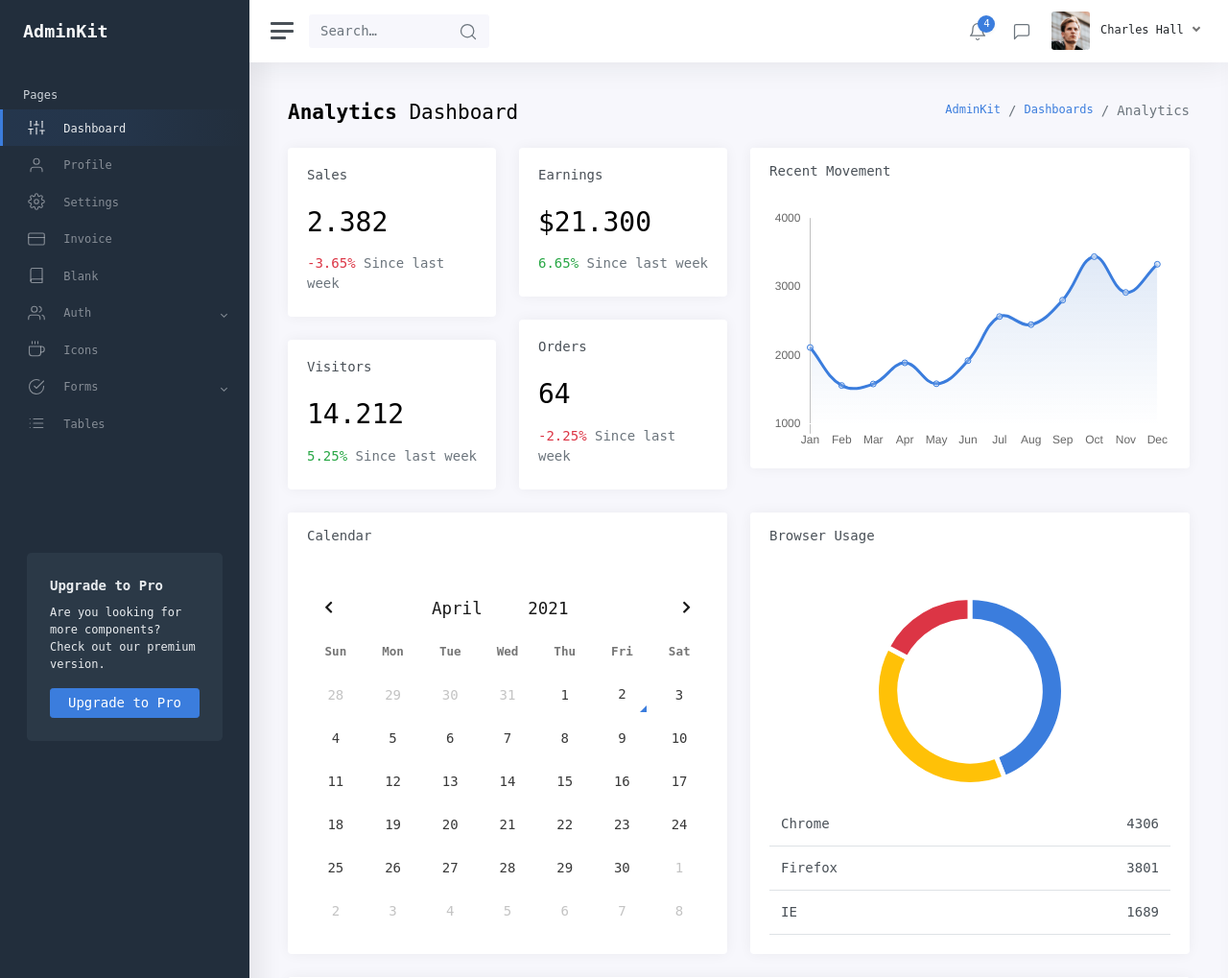
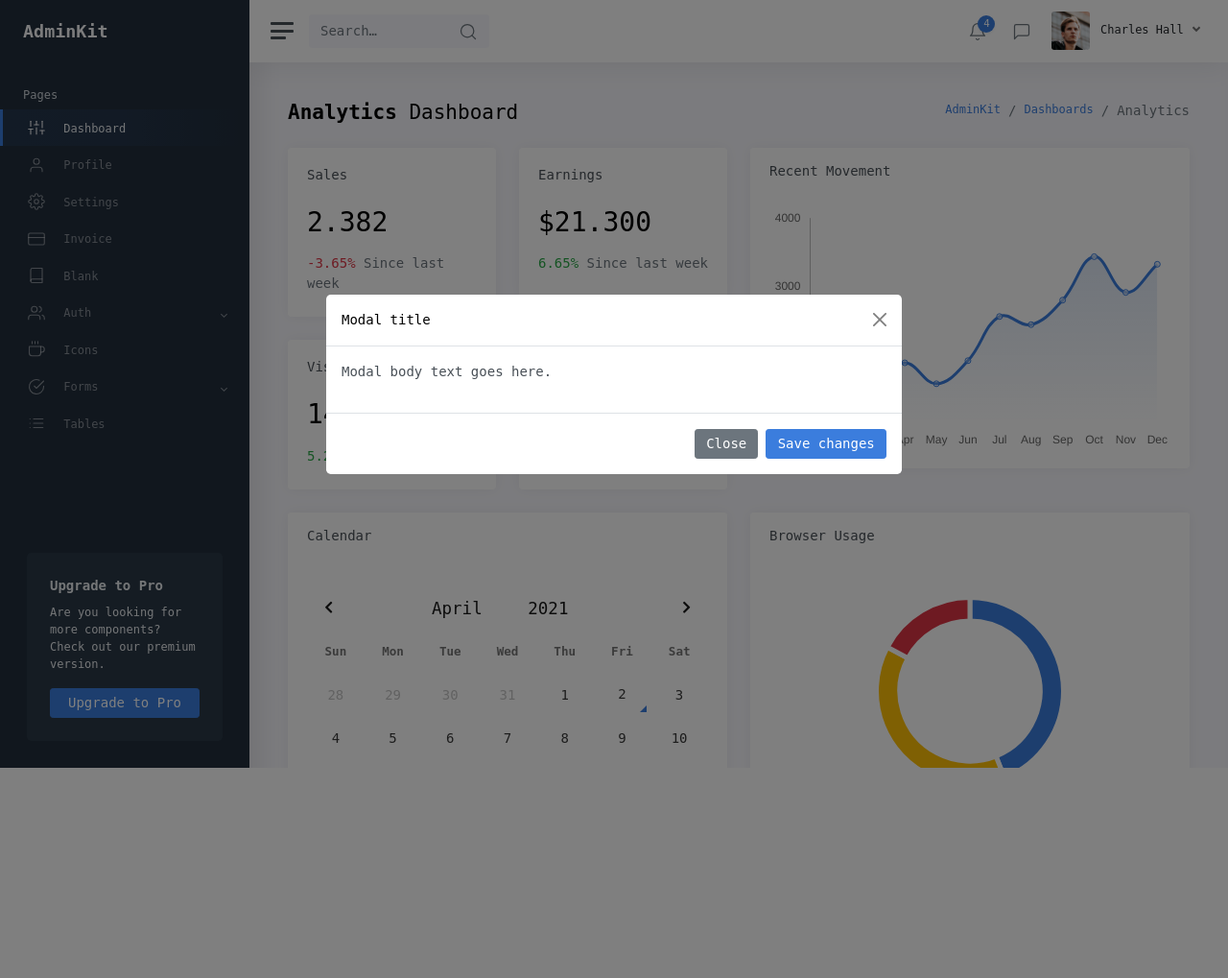
Before and after one commit to Benoolean/TYC, a Django app: page /lol/ in a window 1280 px wide. Shown: the top 1019 px of the page at 96% size. After the commit the page ends 800 px from the top, so only its background shows below. Run offline with Django 3.2, Linux system fonts and the light colour scheme; a user stored in the database is signed in; parts of the project's set-up code (start-up, migrations or seed data) failed here and were passed over; some libraries are stand-ins or nearby versions.

Commit message:
Updating to latest Django

```diff
--- a/TYC_Web/lol/static/lol/js/tyc.js
+++ b/TYC_Web/lol/static/lol/js/tyc.js
@@ -1,21 +1,8 @@
-var tabs = $('.tabs');
-var selector = $('.tabs').find('a').length;
+'use-strict';
 
-var activeItem = tabs.find('.active');
-var activeWidth = activeItem.innerWidth();
-$('.selector').css({
-    'left': activeItem.position.left + 'px',
-    'width': activeWidth + 'px'
+let RAFormModal = document.getElementById('riot-account-form')
+let RAFormModalInstance = new bootstrap.Modal(RAFormModal, {
+    keyboard: false
 });
 
-$('.tabs').on('click', 'a', function (e) {
-    e.preventDefault();
-    $('.tabs a').removeClass('active');
-    $(this).addClass('active');
-    var activeWidth = $(this).innerWidth();
-    var itemPos = $(this).position();
-    $('.selector').css({
-        'left': itemPos.left + 'px',
-        'width': activeWidth + 'px'
-    });
-});
+RAFormModalInstance.show();
--- a/TYC_Web/lol/views.py
+++ b/TYC_Web/lol/views.py
@@ -1,16 +1,27 @@
 from django.views import generic
-from django.views import View
+from django.views.generic.detail import DetailView
 from django.contrib.auth.mixins import LoginRequiredMixin
 from django.utils.decorators import method_decorator
 from django.contrib.auth.decorators import login_required
 from django.shortcuts import render
 
-
 from .models import TournamentModel
 
+
 @method_decorator(login_required, name='dispatch')
-class LeagueIndexView(View):
+class LeagueIndexView(DetailView):
     model = TournamentModel
+    template_name = 'lol/index.html'
+
+    queryset = model.objects.all()
+
+    def get(self, request):
+        return render(request, self.template_name, {'tournament_list' : self.queryset})
+
+
+@method_decorator(login_required, name='dispatch')
+class RiotAccountView(LeagueIndexView):
+    model = RiotAccountModel
     template_name = 'lol/index.html'
 
     queryset = model.objects.all()
--- a/TYC_Web/templates/lol/index.html
+++ b/TYC_Web/templates/lol/index.html
@@ -1,4 +1,5 @@
 {% extends "shared/lol_base.html" %}
+{% load static %}
 
 {% block content %}
 
@@ -250,6 +251,25 @@
         </div>
     </main>
 
+    <!-- model when riot account not linked -->
+    <div class="modal fade" tabindex="-1" id="riot-account-form">
+        <div class="modal-dialog modal-dialog-centered modal-dialog-scrollable">
+            <div class="modal-content">
+                <div class="modal-header">
+                    <h5 class="modal-title">Modal title</h5>
+                    <button type="button" class="btn-close" data-bs-dismiss="modal" aria-label="Close"></button>
+                </div>
+                <div class="modal-body">
+                    <p>Modal body text goes here.</p>
+                </div>
+                <div class="modal-footer">
+                    <button type="button" class="btn btn-secondary" data-bs-dismiss="modal">Close</button>
+                    <button type="button" class="btn btn-primary">Save changes</button>
+                </div>
+            </div>
+        </div>
+    </div>
+
     <footer class="footer">
         <div class="container-fluid">
             <div class="row text-muted">
@@ -482,4 +502,7 @@
             });
         });
     </script>
+
+    <!-- riot account missing js -->
+    <script src="{% static 'lol/js/tyc.js' %}"></script>
 {% endblock %}
--- /dev/null
+++ b/TYC_Web/templates/lol/lol_link.html
@@ -0,0 +1 @@
+{% extends "shared/lol_base.html" %}
```
Also changed, not shown: TYC_Web/db.sqlite3.
